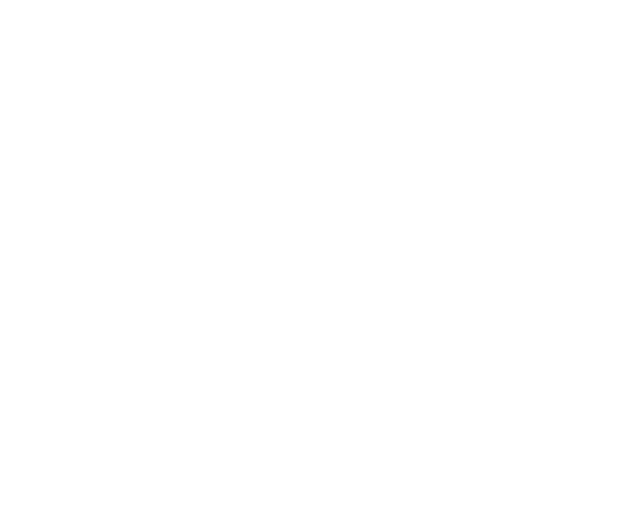
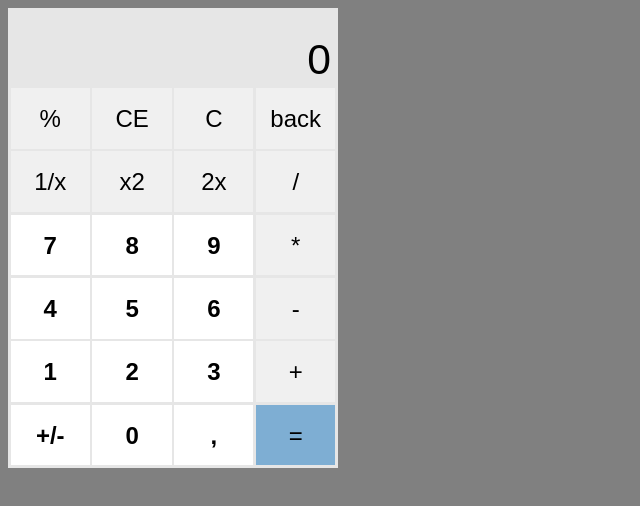
Before and after one commit to DrumRack/calculator-js, a plain HTML site: page index.html in a window 1280 px wide. Shown: the whole page, without its empty margins (0-640 px from the left). Drawn offline with Linux system fonts and the light colour scheme.

Commit message:
Interface created

```diff
--- a/index.html
+++ b/index.html
@@ -6,6 +6,35 @@
     <title>Calculator</title>
 </head>
 <body>
+    <div class="calculator">
+        <div class="display" id="display">0</div>
+        <div class="keyboard">
+            <div class="button">%</div>
+            <div class="button">CE</div>
+            <div id="reset" class="button">C</div>
+            <div class="button">back</div>
+            <div class="button">1/x</div>
+            <div class="button">x2</div>
+            <div class="button">2x</div>
+            <div id="divide" class="button">/</div>
+            <div id="seven" class="button number">7</div>
+            <div id="eight" class="button number">8</div>
+            <div id="nine" class="button number">9</div>
+            <div id="multiply" class="button">*</div>
+            <div id="four" class="button number">4</div>
+            <div id="five" class="button number">5</div>
+            <div id="six" class="button number">6</div>
+            <div id="minus" class="button">-</div>
+            <div id="one" class="button number">1</div>
+            <div id="two" class="button number">2</div>
+            <div id="three" class="button number">3</div>
+            <div id="plus" class="button">+</div>
+            <div class="button number">+/-</div>
+            <div id="zero" class="button number">0</div>
+            <div class="button number">,</div>
+            <div id="sum" class="button sum">=</div>
+        </div>
+    </div>
     <script src="script.js"></script>
 </body>
 </html>
--- a/style.css
+++ b/style.css
@@ -0,0 +1,43 @@
+body {
+    background: gray;
+    font-family: "Arial", sans-serif;
+}
+
+.calculator {
+    width: 330px;
+    cursor: default;
+    background: #E6E6E6;
+}
+
+.display {
+    height: 80px;
+    font-size: 32pt;
+    text-align: right;
+    line-height: 2.4;
+    padding-right: 7px;
+}
+
+.keyboard {
+    display: flex;
+    flex-wrap: wrap;
+    justify-content: space-evenly;
+    height: 380px;
+}
+
+.button {
+    background: #F0F0F0;
+    width: 24%;
+    height: 16%;
+    text-align: center;
+    line-height: 2.6;
+    font-size: 18pt;
+}
+
+.number {
+    background: white;
+    font-weight: bold;
+}
+
+.sum {
+    background: #7EAED3;
+}
```
